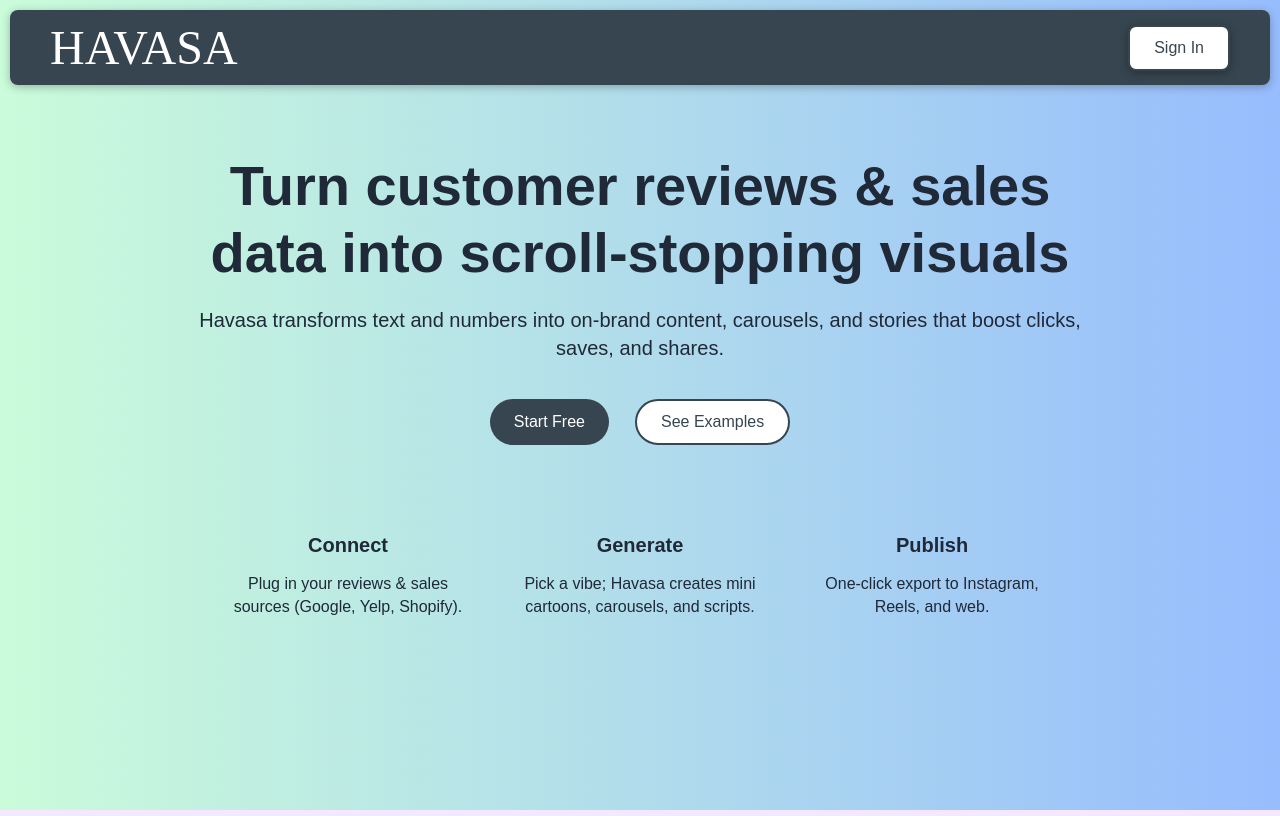
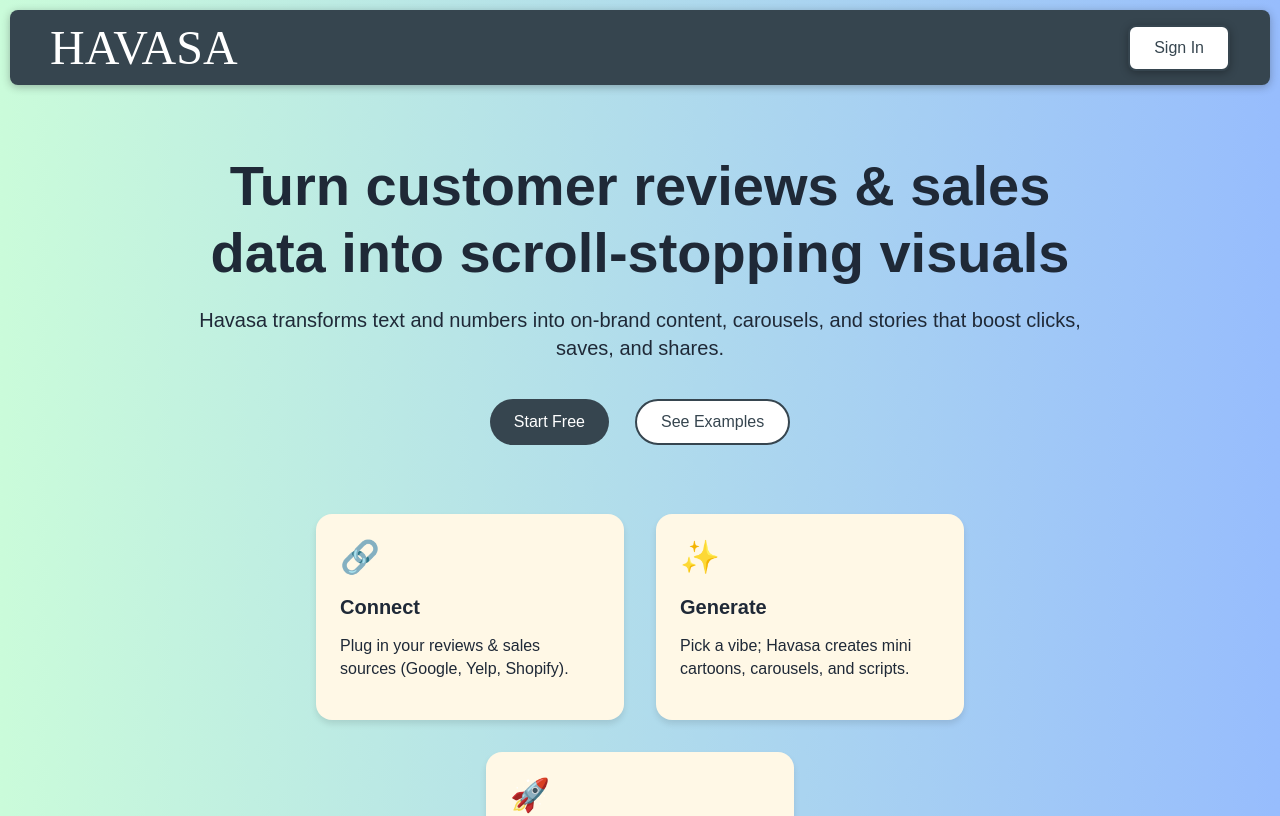
Before and after one commit to Birla10/Enchanta, a React (Create React App) app in the folder frontend/: page / in a window 1280 px wide. Shown: the top 816 px of the page. Built offline with nearby package versions, Linux system fonts and the light colour scheme; the HTML template or start-up script is replaced by a standard one.

Commit message:
style: add feature cards to landing page

```diff
--- a/frontend/src/components/LandingPage.css
+++ b/frontend/src/components/LandingPage.css
@@ -61,16 +61,26 @@
   max-width: 1000px;
 }
 
-.feature {
+.feature-card {
+  background-color: #fff8e6;
+  padding: 1.5rem;
+  border-radius: 1rem;
+  box-shadow: 0 4px 6px rgba(0, 0, 0, 0.1);
   max-width: 260px;
+  text-align: left;
 }
 
-.feature h3 {
+.feature-icon {
+  font-size: 2rem;
+  margin-bottom: 1rem;
+}
+
+.feature-card h3 {
   margin-bottom: 0.5rem;
   font-size: 1.25rem;
 }
 
-.feature p {
+.feature-card p {
   font-size: 1rem;
   line-height: 1.4;
 }
--- a/frontend/src/components/LandingPage.js
+++ b/frontend/src/components/LandingPage.js
@@ -23,15 +23,24 @@
         </div>
       </section>
       <section className="features">
-        <div className="feature">
+        <div className="feature-card">
+          <div className="feature-icon" role="img" aria-label="Connect">
+            🔗
+          </div>
           <h3>Connect</h3>
           <p>Plug in your reviews & sales sources (Google, Yelp, Shopify).</p>
         </div>
-        <div className="feature">
+        <div className="feature-card">
+          <div className="feature-icon" role="img" aria-label="Generate">
+            ✨
+          </div>
           <h3>Generate</h3>
           <p>Pick a vibe; Havasa creates mini cartoons, carousels, and scripts.</p>
         </div>
-        <div className="feature">
+        <div className="feature-card">
+          <div className="feature-icon" role="img" aria-label="Publish">
+            🚀
+          </div>
           <h3>Publish</h3>
           <p>One-click export to Instagram, Reels, and web.</p>
         </div>
```
